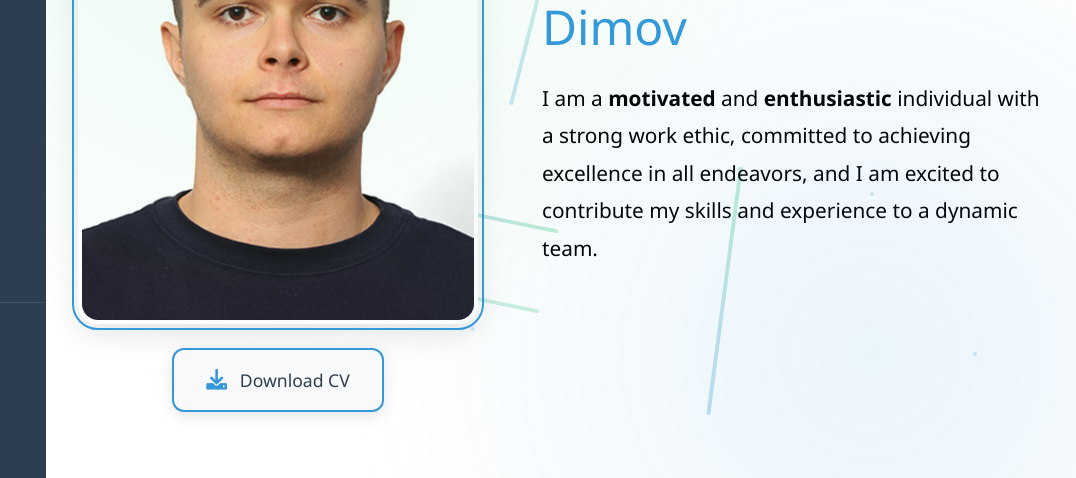
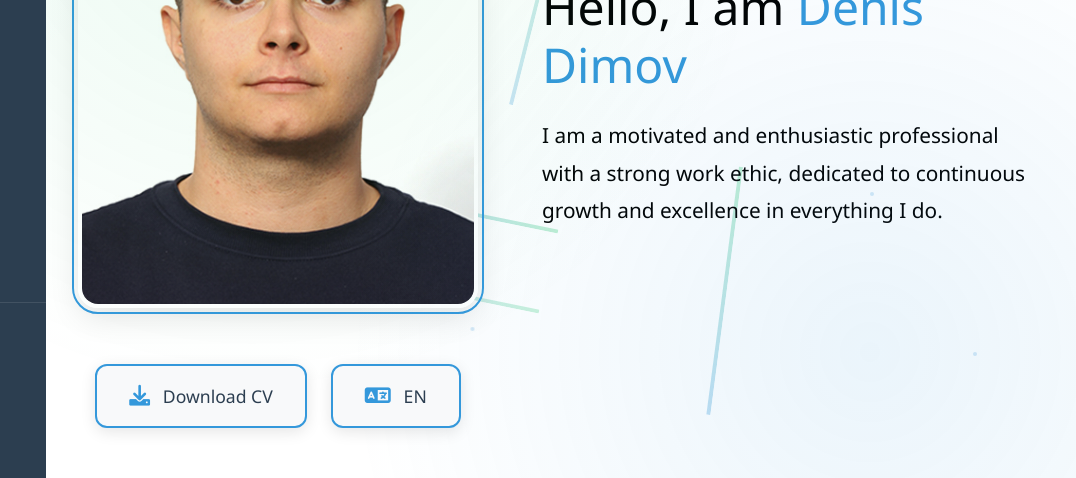
Before and after one commit to DDimov03/ddimov03.github.io, a plain HTML site: page index.html in a window 1280 px wide. Shown: the part 288-766 px from the top of the page, 204-1280 px from the left. Drawn offline with nearby package versions, Linux system fonts and the light colour scheme.

Commit message:
index.html

```diff
--- a/index.html
+++ b/index.html
@@ -156,10 +156,16 @@
             <div class="hero-container">
                 <div class="hero-image">
                     <img src="images/profile-image.jpg" alt="Profile Image" class="profile-img">
-                    <a href="your-cv.pdf" class="download-btn" download>
-                        <i class="fas fa-download"></i>
-                        Download CV
-                    </a>
+                    <div class="button-group">
+                        <a href="your-cv.pdf" class="download-btn" download>
+                            <i class="fas fa-download"></i>
+                            Download CV
+                        </a>
+                        <button class="download-btn language-btn">
+                            <i class="fas fa-language"></i>
+                            EN
+                        </button>
+                    </div>
                 </div>
                 <div class="hero-content">
                     <h1>Hello, I am <span class="highlight">Denis Dimov</span></h1>
@@ -167,36 +173,25 @@
                         <span class="typing">I</span>
                         <span class="typing">am</span>
                         <span class="typing">a</span>
-                        <span class="typing bold">motivated</span>
+                        <span class="typing">motivated</span>
                         <span class="typing">and</span>
-                        <span class="typing bold">enthusiastic</span>
-                        <span class="typing">individual</span>
+                        <span class="typing">enthusiastic</span>
+                        <span class="typing">professional</span>
                         <span class="typing">with</span>
                         <span class="typing">a</span>
                         <span class="typing">strong</span>
                         <span class="typing">work</span>
                         <span class="typing">ethic,</span>
-                        <span class="typing">committed</span>
+                        <span class="typing">dedicated</span>
                         <span class="typing">to</span>
-                        <span class="typing">achieving</span>
+                        <span class="typing">continuous</span>
+                        <span class="typing">growth</span>
+                        <span class="typing">and</span>
                         <span class="typing">excellence</span>
                         <span class="typing">in</span>
-                        <span class="typing">all</span>
-                        <span class="typing">endeavors,</span>
-                        <span class="typing">and</span>
+                        <span class="typing">everything</span>
                         <span class="typing">I</span>
-                        <span class="typing">am</span>
-                        <span class="typing">excited</span>
-                        <span class="typing">to</span>
-                        <span class="typing">contribute</span>
-                        <span class="typing">my</span>
-                        <span class="typing">skills</span>
-                        <span class="typing">and</span>
-                        <span class="typing">experience</span>
-                        <span class="typing">to</span>
-                        <span class="typing">a</span>
-                        <span class="typing">dynamic</span>
-                        <span class="typing">team.</span>
+                        <span class="typing">do.</span>
                     </p>
                 </div>
             </div>
```
